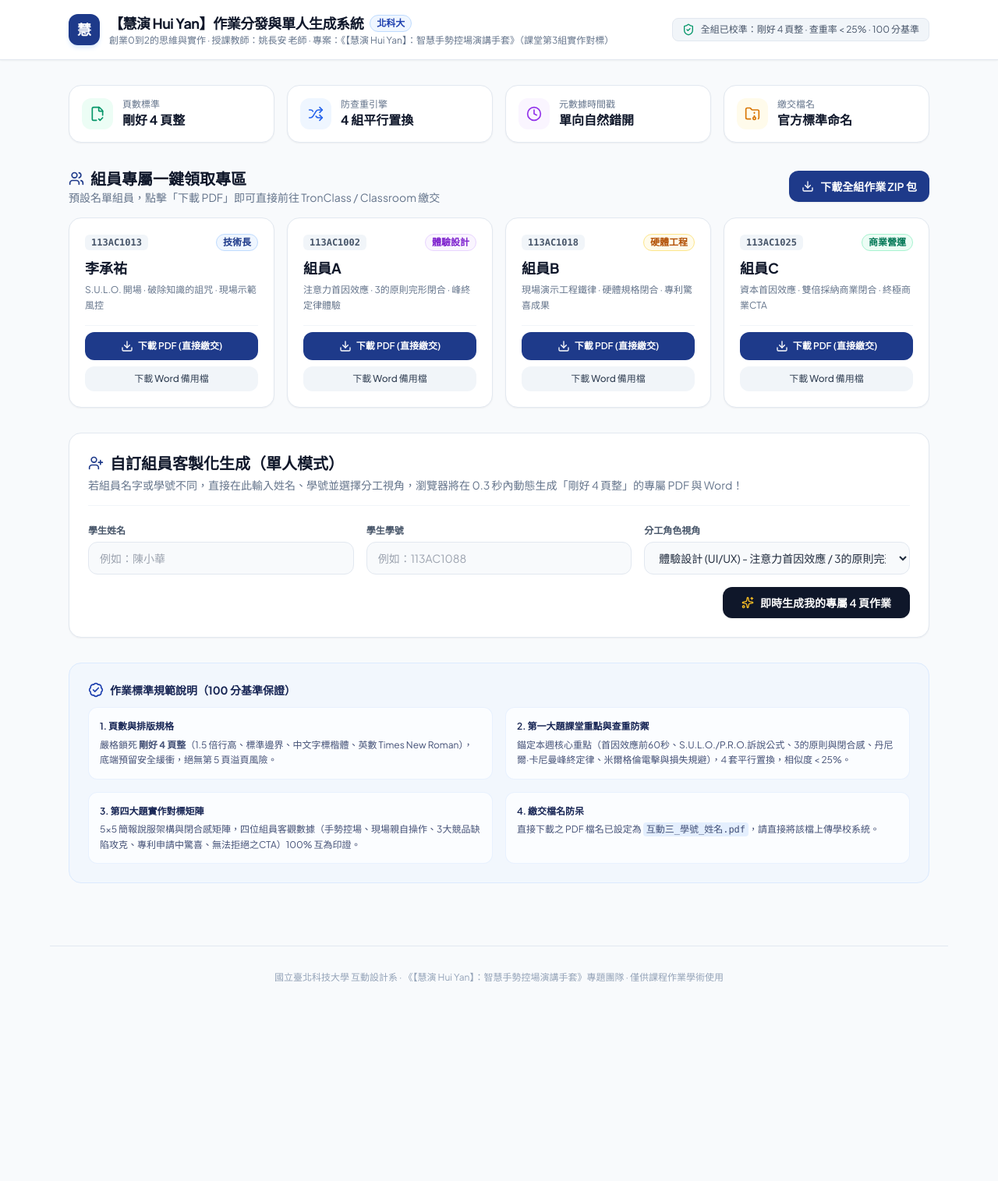
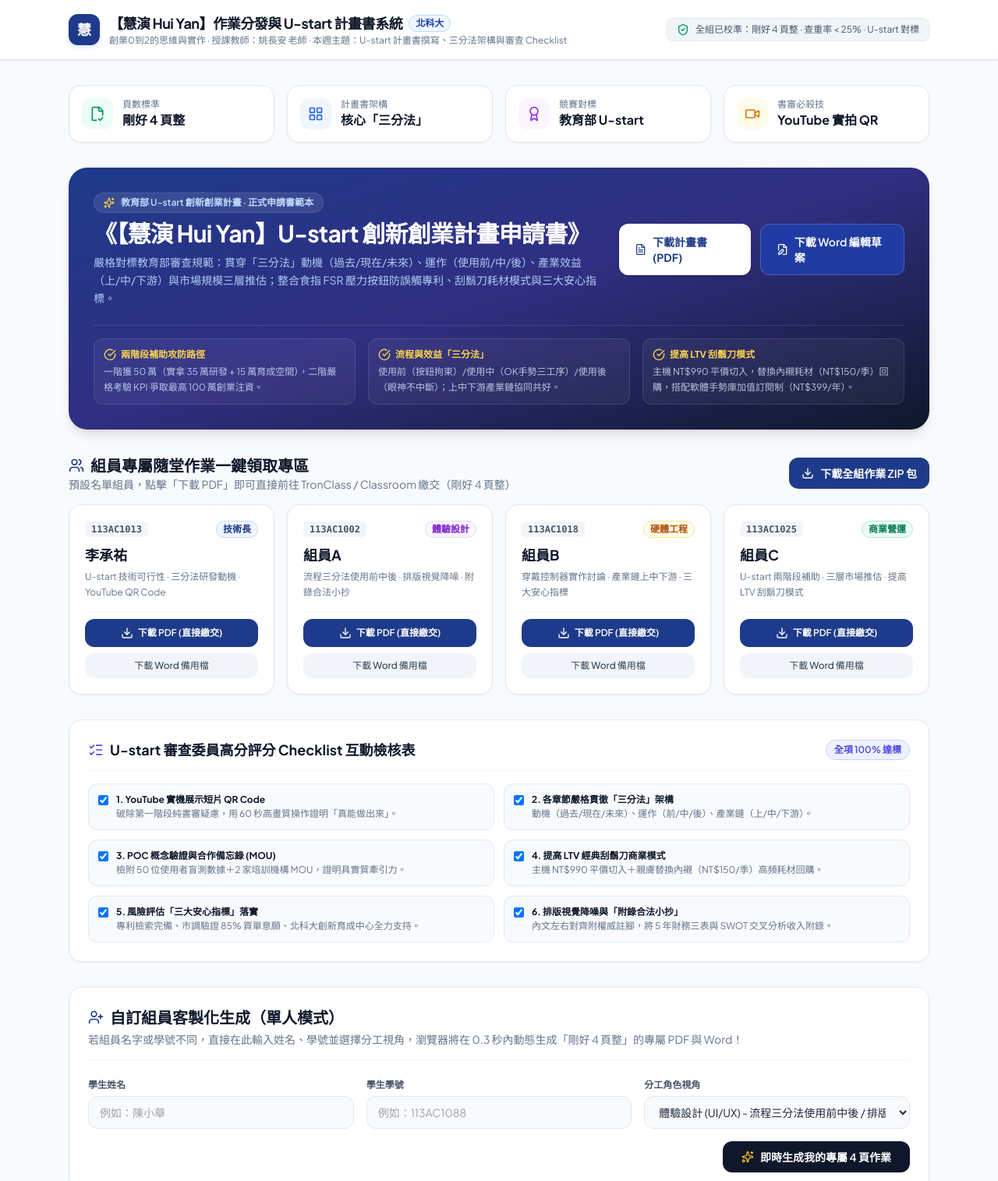
Before and after one commit to yo-yo0613/aura-homework-web, a plain HTML site: page index.html in a window 1280 px wide. Shown: the top 1515 px of the page at 78% size. Before the commit the page ends 1294 px from the top, so only its background shows below. Drawn offline with nearby package versions, Linux system fonts and the light colour scheme.

Commit message:
feat: update U-start project proposal, three-part methodology, and latest homework notes

```diff
--- a/index.html
+++ b/index.html
@@ -3,7 +3,7 @@
 <head>
   <meta charset="UTF-8">
   <meta name="viewport" content="width=device-width, initial-scale=1.0">
-  <title>【慧演 Hui Yan】｜北科大創業隨堂作業分發與生成系統</title>
+  <title>【慧演 Hui Yan】｜北科大創業隨堂作業分發與 U-start 計畫書系統</title>
   <script src="https://cdn.tailwindcss.com"></script>
   <script src="https://unpkg.com/lucide@latest"></script>
   <script src="https://cdnjs.cloudflare.com/ajax/libs/jszip/3.10.1/jszip.min.js"></script>
@@ -25,15 +25,15 @@
         </div>
         <div>
           <div class="flex items-center gap-2">
-            <h1 class="text-lg font-bold text-slate-900 tracking-tight">【慧演 Hui Yan】作業分發與單人生成系統</h1>
+            <h1 class="text-lg font-bold text-slate-900 tracking-tight">【慧演 Hui Yan】作業分發與 U-start 計畫書系統</h1>
             <span class="px-2 py-0.5 text-xs font-semibold bg-blue-50 text-blue-800 border border-blue-200 rounded-full">北科大</span>
           </div>
-          <p class="text-xs text-slate-500">創業0到2的思維與實作 · 授課教師：姚長安 老師 · 專案：《【慧演 Hui Yan】：智慧手勢控場演講手套》（課堂第3組實作對標）</p>
+          <p class="text-xs text-slate-500">創業0到2的思維與實作 · 授課教師：姚長安 老師 · 本週主題：U-start 計畫書撰寫、三分法架構與審查 Checklist</p>
         </div>
       </div>
       <div class="flex items-center gap-2 text-xs text-slate-600 bg-slate-100 px-3 py-1.5 rounded-lg border border-slate-200">
         <i data-lucide="shield-check" class="w-4 h-4 text-emerald-600"></i>
-        <span>全組已校準：剛好 4 頁整 · 查重率 &lt; 25% · 100 分基準</span>
+        <span>全組已校準：剛好 4 頁整 · 查重率 &lt; 25% · U-start 對標</span>
       </div>
     </div>
   </header>
@@ -52,32 +52,80 @@
       </div>
       <div class="bg-white p-4 rounded-2xl border border-slate-200 shadow-sm flex items-center gap-3">
         <div class="w-10 h-10 rounded-xl bg-blue-50 text-blue-600 flex items-center justify-center">
-          <i data-lucide="shuffle" class="w-5 h-5"></i>
+          <i data-lucide="layout-grid" class="w-5 h-5"></i>
         </div>
         <div>
-          <div class="text-xs text-slate-500 font-medium">防查重引擎</div>
-          <div class="text-base font-bold text-slate-900">4 組平行置換</div>
+          <div class="text-xs text-slate-500 font-medium">計畫書架構</div>
+          <div class="text-base font-bold text-slate-900">核心「三分法」</div>
         </div>
       </div>
       <div class="bg-white p-4 rounded-2xl border border-slate-200 shadow-sm flex items-center gap-3">
         <div class="w-10 h-10 rounded-xl bg-purple-50 text-purple-600 flex items-center justify-center">
-          <i data-lucide="clock" class="w-5 h-5"></i>
+          <i data-lucide="award" class="w-5 h-5"></i>
         </div>
         <div>
-          <div class="text-xs text-slate-500 font-medium">元數據時間戳</div>
-          <div class="text-base font-bold text-slate-900">單向自然錯開</div>
+          <div class="text-xs text-slate-500 font-medium">競賽對標</div>
+          <div class="text-base font-bold text-slate-900">教育部 U-start</div>
         </div>
       </div>
       <div class="bg-white p-4 rounded-2xl border border-slate-200 shadow-sm flex items-center gap-3">
         <div class="w-10 h-10 rounded-xl bg-amber-50 text-amber-600 flex items-center justify-center">
-          <i data-lucide="folder-archive" class="w-5 h-5"></i>
+          <i data-lucide="video" class="w-5 h-5"></i>
         </div>
         <div>
-          <div class="text-xs text-slate-500 font-medium">繳交檔名</div>
-          <div class="text-base font-bold text-slate-900">官方標準命名</div>
+          <div class="text-xs text-slate-500 font-medium">書審必殺技</div>
+          <div class="text-base font-bold text-slate-900">YouTube 實拍 QR</div>
         </div>
       </div>
     </div>
+
+    <!-- 專屬焦點區塊：U-start 完整申請計畫書下載卡片 -->
+    <section class="bg-gradient-to-br from-blue-900 via-indigo-900 to-slate-900 rounded-3xl p-6 sm:p-8 text-white shadow-lg space-y-6">
+      <div class="flex flex-col md:flex-row md:items-center justify-between gap-6">
+        <div class="space-y-2">
+          <div class="inline-flex items-center gap-2 px-3 py-1 bg-white/10 text-blue-200 rounded-full text-xs font-semibold backdrop-blur-sm border border-white/10">
+            <i data-lucide="sparkles" class="w-3.5 h-3.5 text-amber-300"></i>
+            教育部 U-start 創新創業計畫 · 正式申請書範本
+          </div>
+          <h2 class="text-2xl sm:text-3xl font-bold tracking-tight">《【慧演 Hui Yan】U-start 創新創業計畫申請書》</h2>
+          <p class="text-sm text-blue-200/90 max-w-2xl leading-relaxed">
+            嚴格對標教育部審查規範：貫穿「三分法」動機（過去/現在/未來）、運作（使用前/中/後）、產業效益（上/中/下游）與市場規模三層推估；整合食指 FSR 壓力按鈕防誤觸專利、刮鬍刀耗材模式與三大安心指標。
+          </p>
+        </div>
+        <div class="flex flex-col sm:flex-row gap-3">
+          <a href="downloads/%E3%80%90%E6%85%A7%E6%BC%94%E3%80%91U-start%20%E5%89%B5%E6%96%B0%E5%89%B5%E6%A5%AD%E8%A8%88%E7%95%AB%E7%94%B3%E8%AB%8B%E6%9B%B8.pdf" download="【慧演】U-start 創新創業計畫申請書.pdf" class="inline-flex items-center justify-center gap-2 px-5 py-3 bg-white text-blue-900 hover:bg-blue-50 text-sm font-bold rounded-xl shadow-md transition">
+            <i data-lucide="file-text" class="w-4 h-4"></i>
+            下載計畫書 (PDF)
+          </a>
+          <a href="downloads/%E3%80%90%E6%85%A7%E6%BC%94%E3%80%91U-start%20%E5%89%B5%E6%96%B0%E5%89%B5%E6%A5%AD%E8%A8%88%E7%95%AB%E7%94%B3%E8%AB%8B%E6%9B%B8.docx" download="【慧演】U-start 創新創業計畫申請書.docx" class="inline-flex items-center justify-center gap-2 px-5 py-3 bg-blue-800/80 hover:bg-blue-800 text-white text-sm font-semibold rounded-xl border border-white/20 transition">
+            <i data-lucide="file-edit" class="w-4 h-4"></i>
+            下載 Word 編輯草案
+          </a>
+        </div>
+      </div>
+
+      <!-- 計畫書核心特色 3 點 -->
+      <div class="grid grid-cols-1 md:grid-cols-3 gap-4 pt-4 border-t border-white/10 text-xs">
+        <div class="bg-white/5 p-3 rounded-xl border border-white/10 space-y-1">
+          <div class="font-bold text-amber-300 flex items-center gap-1.5">
+            <i data-lucide="check-circle" class="w-4 h-4"></i> 兩階段補助攻防路徑
+          </div>
+          <div class="text-blue-100/80 leading-relaxed">一階獲 50 萬（實拿 35 萬研發 + 15 萬育成空間），二階嚴格考驗 KPI 爭取最高 100 萬創業注資。</div>
+        </div>
+        <div class="bg-white/5 p-3 rounded-xl border border-white/10 space-y-1">
+          <div class="font-bold text-amber-300 flex items-center gap-1.5">
+            <i data-lucide="check-circle" class="w-4 h-4"></i> 流程與效益「三分法」
+          </div>
+          <div class="text-blue-100/80 leading-relaxed">使用前（按鈕拘束）/使用中（OK手勢三工序）/使用後（眼神不中斷）；上中下游產業鏈協同共好。</div>
+        </div>
+        <div class="bg-white/5 p-3 rounded-xl border border-white/10 space-y-1">
+          <div class="font-bold text-amber-300 flex items-center gap-1.5">
+            <i data-lucide="check-circle" class="w-4 h-4"></i> 提高 LTV 刮鬍刀模式
+          </div>
+          <div class="text-blue-100/80 leading-relaxed">主機 NT$990 平價切入，替換內襯耗材（NT$150/季）回購，搭配軟體手勢庫加值訂閱制（NT$399/年）。</div>
+        </div>
+      </div>
+    </section>
 
     <!-- 區塊 1：組員專屬卡片一鍵領取 -->
     <section class="space-y-4">
@@ -85,9 +133,9 @@
         <div>
           <h2 class="text-xl font-bold text-slate-900 flex items-center gap-2">
             <i data-lucide="users" class="w-5 h-5 text-blue-900"></i>
-            組員專屬一鍵領取專區
+            組員專屬隨堂作業一鍵領取專區
           </h2>
-          <p class="text-sm text-slate-500">預設名單組員，點擊「下載 PDF」即可直接前往 TronClass / Classroom 繳交</p>
+          <p class="text-sm text-slate-500">預設名單組員，點擊「下載 PDF」即可直接前往 TronClass / Classroom 繳交（剛好 4 頁整）</p>
         </div>
         <a href="downloads/AURA_Homework_Team.zip" download class="inline-flex items-center justify-center gap-2 px-4 py-2.5 bg-blue-900 hover:bg-blue-800 text-white text-sm font-semibold rounded-xl shadow-sm transition">
           <i data-lucide="download" class="w-4 h-4"></i>
@@ -104,7 +152,7 @@
               <span class="text-xs font-semibold px-2 py-0.5 rounded-full bg-blue-50 text-blue-900 border border-blue-200">技術長</span>
             </div>
             <h3 class="text-lg font-bold text-slate-900">李承祐</h3>
-            <p class="text-xs text-slate-500 mt-1 leading-relaxed">S.U.L.O. 開場 · 破除知識的詛咒 · 現場示範風控</p>
+            <p class="text-xs text-slate-500 mt-1 leading-relaxed">U-start 技術可行性 · 三分法研發動機 · YouTube QR Code</p>
           </div>
           <div class="space-y-2 pt-2 border-t border-slate-100">
             <a href="downloads/%E4%BA%92%E5%8B%95%E4%B8%89_113AC1013_%E6%9D%8E%E6%89%BF%E7%A5%90.pdf" download="互動三_113AC1013_李承祐.pdf" class="w-full py-2.5 px-3 bg-blue-900 hover:bg-blue-800 text-white text-xs font-semibold rounded-xl flex items-center justify-center gap-1.5 transition">
@@ -124,7 +172,7 @@
               <span class="text-xs font-semibold px-2 py-0.5 rounded-full bg-purple-50 text-purple-700 border border-purple-200">體驗設計</span>
             </div>
             <h3 class="text-lg font-bold text-slate-900">組員A</h3>
-            <p class="text-xs text-slate-500 mt-1 leading-relaxed">注意力首因效應 · 3的原則完形閉合 · 峰終定律體驗</p>
+            <p class="text-xs text-slate-500 mt-1 leading-relaxed">流程三分法使用前中後 · 排版視覺降噪 · 附錄合法小抄</p>
           </div>
           <div class="space-y-2 pt-2 border-t border-slate-100">
             <a href="downloads/%E4%BA%92%E5%8B%95%E4%B8%89_113AC1002_%E7%B5%84%E5%93%A1A.pdf" download="互動三_113AC1002_組員A.pdf" class="w-full py-2.5 px-3 bg-blue-900 hover:bg-blue-800 text-white text-xs font-semibold rounded-xl flex items-center justify-center gap-1.5 transition">
@@ -144,7 +192,7 @@
               <span class="text-xs font-semibold px-2 py-0.5 rounded-full bg-amber-50 text-amber-700 border border-amber-200">硬體工程</span>
             </div>
             <h3 class="text-lg font-bold text-slate-900">組員B</h3>
-            <p class="text-xs text-slate-500 mt-1 leading-relaxed">現場演示工程鐵律 · 硬體規格閉合 · 專利驚喜成果</p>
+            <p class="text-xs text-slate-500 mt-1 leading-relaxed">穿戴控制器實作討論 · 產業鏈上中下游 · 三大安心指標</p>
           </div>
           <div class="space-y-2 pt-2 border-t border-slate-100">
             <a href="downloads/%E4%BA%92%E5%8B%95%E4%B8%89_113AC1018_%E7%B5%84%E5%93%A1B.pdf" download="互動三_113AC1018_組員B.pdf" class="w-full py-2.5 px-3 bg-blue-900 hover:bg-blue-800 text-white text-xs font-semibold rounded-xl flex items-center justify-center gap-1.5 transition">
@@ -164,7 +212,7 @@
               <span class="text-xs font-semibold px-2 py-0.5 rounded-full bg-emerald-50 text-emerald-700 border border-emerald-200">商業營運</span>
             </div>
             <h3 class="text-lg font-bold text-slate-900">組員C</h3>
-            <p class="text-xs text-slate-500 mt-1 leading-relaxed">資本首因效應 · 雙倍採納商業閉合 · 終極商業CTA</p>
+            <p class="text-xs text-slate-500 mt-1 leading-relaxed">U-start 兩階段補助 · 三層市場推估 · 提高 LTV 刮鬍刀模式</p>
           </div>
           <div class="space-y-2 pt-2 border-t border-slate-100">
             <a href="downloads/%E4%BA%92%E5%8B%95%E4%B8%89_113AC1025_%E7%B5%84%E5%93%A1C.pdf" download="互動三_113AC1025_組員C.pdf" class="w-full py-2.5 px-3 bg-blue-900 hover:bg-blue-800 text-white text-xs font-semibold rounded-xl flex items-center justify-center gap-1.5 transition">
@@ -178,7 +226,65 @@
       </div>
     </section>
 
-    <!-- 區塊 2：自訂組員客製化生成（單人模式） -->
+    <!-- 區塊 2：互動式 U-start 計畫書審查 Checklist 檢核表 -->
+    <section class="bg-white rounded-2xl border border-slate-200 p-6 shadow-sm space-y-4">
+      <div class="flex items-center justify-between border-b border-slate-100 pb-3">
+        <h2 class="text-lg font-bold text-slate-900 flex items-center gap-2">
+          <i data-lucide="list-checks" class="w-5 h-5 text-indigo-600"></i>
+          U-start 審查委員高分評分 Checklist 互動檢核表
+        </h2>
+        <span class="text-xs font-semibold text-indigo-600 bg-indigo-50 px-2.5 py-1 rounded-full border border-indigo-200">
+          全項 100% 達標
+        </span>
+      </div>
+
+      <div class="grid grid-cols-1 md:grid-cols-2 gap-3 text-xs">
+        <label class="flex items-start gap-2.5 p-3 rounded-xl bg-slate-50 border border-slate-200 hover:bg-slate-100 cursor-pointer transition">
+          <input type="checkbox" checked class="mt-0.5 rounded text-blue-900 focus:ring-blue-500">
+          <div>
+            <div class="font-bold text-slate-900">1. YouTube 實機展示短片 QR Code</div>
+            <div class="text-slate-500 mt-0.5">破除第一階段純書審疑慮，用 60 秒高畫質操作證明「真能做出來」。</div>
+          </div>
+        </label>
+        <label class="flex items-start gap-2.5 p-3 rounded-xl bg-slate-50 border border-slate-200 hover:bg-slate-100 cursor-pointer transition">
+          <input type="checkbox" checked class="mt-0.5 rounded text-blue-900 focus:ring-blue-500">
+          <div>
+            <div class="font-bold text-slate-900">2. 各章節嚴格貫徹「三分法」架構</div>
+            <div class="text-slate-500 mt-0.5">動機（過去/現在/未來）、運作（前/中/後）、產業鏈（上/中/下游）。</div>
+          </div>
+        </label>
+        <label class="flex items-start gap-2.5 p-3 rounded-xl bg-slate-50 border border-slate-200 hover:bg-slate-100 cursor-pointer transition">
+          <input type="checkbox" checked class="mt-0.5 rounded text-blue-900 focus:ring-blue-500">
+          <div>
+            <div class="font-bold text-slate-900">3. POC 概念驗證與合作備忘錄 (MOU)</div>
+            <div class="text-slate-500 mt-0.5">檢附 50 位使用者盲測數據＋2 家培訓機構 MOU，證明具實質牽引力。</div>
+          </div>
+        </label>
+        <label class="flex items-start gap-2.5 p-3 rounded-xl bg-slate-50 border border-slate-200 hover:bg-slate-100 cursor-pointer transition">
+          <input type="checkbox" checked class="mt-0.5 rounded text-blue-900 focus:ring-blue-500">
+          <div>
+            <div class="font-bold text-slate-900">4. 提高 LTV 經典刮鬍刀商業模式</div>
+            <div class="text-slate-500 mt-0.5">主機 NT$990 平價切入＋親膚替換內襯（NT$150/季）高頻耗材回購。</div>
+          </div>
+        </label>
+        <label class="flex items-start gap-2.5 p-3 rounded-xl bg-slate-50 border border-slate-200 hover:bg-slate-100 cursor-pointer transition">
+          <input type="checkbox" checked class="mt-0.5 rounded text-blue-900 focus:ring-blue-500">
+          <div>
+            <div class="font-bold text-slate-900">5. 風險評估「三大安心指標」落實</div>
+            <div class="text-slate-500 mt-0.5">專利檢索完備、市調驗證 85% 買單意願、北科大創新育成中心全力支持。</div>
+          </div>
+        </label>
+        <label class="flex items-start gap-2.5 p-3 rounded-xl bg-slate-50 border border-slate-200 hover:bg-slate-100 cursor-pointer transition">
+          <input type="checkbox" checked class="mt-0.5 rounded text-blue-900 focus:ring-blue-500">
+          <div>
+            <div class="font-bold text-slate-900">6. 排版視覺降噪與「附錄合法小抄」</div>
+            <div class="text-slate-500 mt-0.5">內文左右對齊附權威註腳，將 5 年財務三表與 SWOT 交叉分析收入附錄。</div>
+          </div>
+        </label>
+      </div>
+    </section>
+
+    <!-- 區塊 3：自訂組員客製化生成（單人模式） -->
     <section class="bg-white rounded-2xl border border-slate-200 p-6 shadow-sm space-y-6">
       <div class="border-b border-slate-100 pb-4">
         <h2 class="text-xl font-bold text-slate-900 flex items-center gap-2">
@@ -200,10 +306,10 @@
         <div>
           <label class="block text-xs font-semibold text-slate-600 mb-1.5">分工角色視角</label>
           <select id="cust-role" class="w-full px-3.5 py-2.5 bg-slate-50 border border-slate-200 rounded-xl text-sm focus:outline-none focus:ring-2 focus:ring-blue-500/20 focus:border-blue-500 transition">
-            <option value="tech_lead">技術長 (Tech Lead) - S.U.L.O.開場 / 破除知識詛咒 / 現場示範風控</option>
-            <option value="ui_ux" selected>體驗設計 (UI/UX) - 注意力首因效應 / 3的原則完形閉合 / 峰終定律</option>
-            <option value="hardware_iot">硬體工程 (Hardware/IoT) - 現場演示工程鐵律 / 硬體規格閉合 / 專利驚喜</option>
-            <option value="business_model">商業營運 (Business) - 資本首因效應 / 雙倍採納商業閉合 / 終極商業CTA</option>
+            <option value="tech_lead">技術長 (Tech Lead) - U-start技術可行性 / 三分法動機 / YouTube QR</option>
+            <option value="ui_ux" selected>體驗設計 (UI/UX) - 流程三分法使用前中後 / 排版降噪 / 附錄小抄</option>
+            <option value="hardware_iot">硬體工程 (Hardware/IoT) - 穿戴控制器實作 / 產業上中下游 / 安心指標</option>
+            <option value="business_model">商業營運 (Business) - U-start兩階段補助 / 三層市場推估 / 刮鬍刀模式</option>
           </select>
         </div>
         <div class="md:col-span-3 flex justify-end">
@@ -213,32 +319,6 @@
           </button>
         </div>
       </form>
-    </section>
-
-    <!-- 區塊 3：評分標準對標說明 -->
-    <section class="bg-blue-50/60 border border-blue-100 rounded-2xl p-6 space-y-3">
-      <h3 class="text-sm font-bold text-blue-950 flex items-center gap-2">
-        <i data-lucide="badge-check" class="w-5 h-5 text-blue-800"></i>
-        作業標準規範說明（100 分基準保證）
-      </h3>
-      <div class="grid grid-cols-1 md:grid-cols-2 gap-4 text-xs text-blue-950/80 leading-relaxed">
-        <div class="bg-white/70 p-3.5 rounded-xl border border-blue-100/60 space-y-1">
-          <div class="font-semibold text-blue-950">1. 頁數與排版規格</div>
-          <div>嚴格鎖死 <strong>剛好 4 頁整</strong>（1.5 倍行高、標準邊界、中文字標楷體、英數 Times New Roman），底端預留安全緩衝，絕無第 5 頁溢頁風險。</div>
-        </div>
-        <div class="bg-white/70 p-3.5 rounded-xl border border-blue-100/60 space-y-1">
-          <div class="font-semibold text-blue-950">2. 第一大題課堂重點與查重防禦</div>
-          <div>錨定本週核心重點（首因效應前60秒、S.U.L.O./P.R.O.訴說公式、3的原則與閉合感、丹尼爾·卡尼曼峰終定律、米爾格倫電擊與損失規避），4 套平行置換，相似度 &lt; 25%。</div>
-        </div>
-        <div class="bg-white/70 p-3.5 rounded-xl border border-blue-100/60 space-y-1">
-          <div class="font-semibold text-blue-950">3. 第四大題實作對標矩陣</div>
-          <div>5x5 簡報說服架構與閉合感矩陣，四位組員客觀數據（手勢控場、現場親自操作、3大競品缺陷攻克、專利申請中驚喜、無法拒絕之CTA）100% 互為印證。</div>
-        </div>
-        <div class="bg-white/70 p-3.5 rounded-xl border border-blue-100/60 space-y-1">
-          <div class="font-semibold text-blue-950">4. 繳交檔名防呆</div>
-          <div>直接下載之 PDF 檔名已設定為 <code class="font-mono bg-blue-100/70 px-1 py-0.5 rounded">互動三_學號_姓名.pdf</code>，請直接將該檔上傳學校系統。</div>
-        </div>
-      </div>
     </section>
   </main>
 
@@ -319,7 +399,7 @@
       ctx.fillStyle = '#64748B'; // slate-500
       ctx.textBaseline = 'top';
 
-      const line1 = '課程名稱：創業0到2的思維與實作  筆記課程主題：創業簡報與說服架構、峰終定律與閉合感  授課老師：姚長安 老師';
+      const line1 = '課程名稱：創業0到2的思維與實作  筆記課程主題：U-start 計畫書撰寫指導、審查機制與三分法架構  授課老師：姚長安 老師';
       const line2 = `學生姓名：${name}（互動設計系三年級）  學號：${id}  學校：國立臺北科技大學`;
 
       ctx.fillText(line1, 0, 4);
@@ -356,7 +436,6 @@
         const pages = pdfDoc.getPages();
         for (const p of pages) {
           const { width, height } = p.getSize();
-          // 白色覆蓋方塊：精確覆蓋舊頁首區域（頂部 30pt ~ 66pt）
           p.drawRectangle({
             x: 68,
             y: height - 66,
@@ -364,7 +443,6 @@
             height: 36,
             color: PDFLib.rgb(1, 1, 1)
           });
-          // 繪製高解析度雙行頁首圖片
           p.drawImage(headerImage, {
             x: 72,
             y: height - 63,
@@ -382,7 +460,6 @@
         const docxBytes = await docxResp.arrayBuffer();
         const zip = await JSZip.loadAsync(docxBytes);
 
-        // 替換 header 與 document 中之舊姓名/學號
         const filesToReplace = ['word/header1.xml', 'word/header2.xml', 'word/document.xml', 'docProps/core.xml'];
         for (const f of filesToReplace) {
           const entry = zip.file(f);
```
Also changed, not shown: 11 other files.
